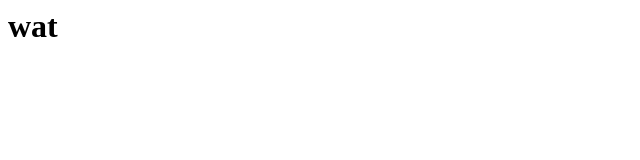
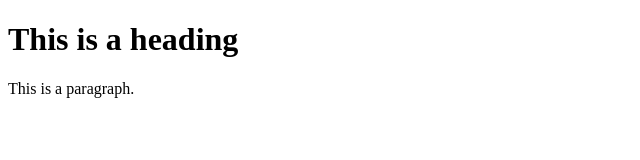
Before and after one commit to crabbyninja/epic, a plain HTML site: page index.html in a window 1280 px wide. Shown: the whole page, without its empty margins (0-640 px from the left). Drawn offline with Linux system fonts and the light colour scheme.

Commit message:
Update index.html

```diff
--- a/index.html
+++ b/index.html
@@ -1 +1,12 @@
-<h1>wat</h1>
+<!DOCTYPE html>
+<html lang="en">
+<head>
+	<title>Title of the document</title>
+</head>
+<body>
+
+<h1>This is a heading</h1>
+<p>This is a paragraph.</p>
+
+</body>
+</html>
```
